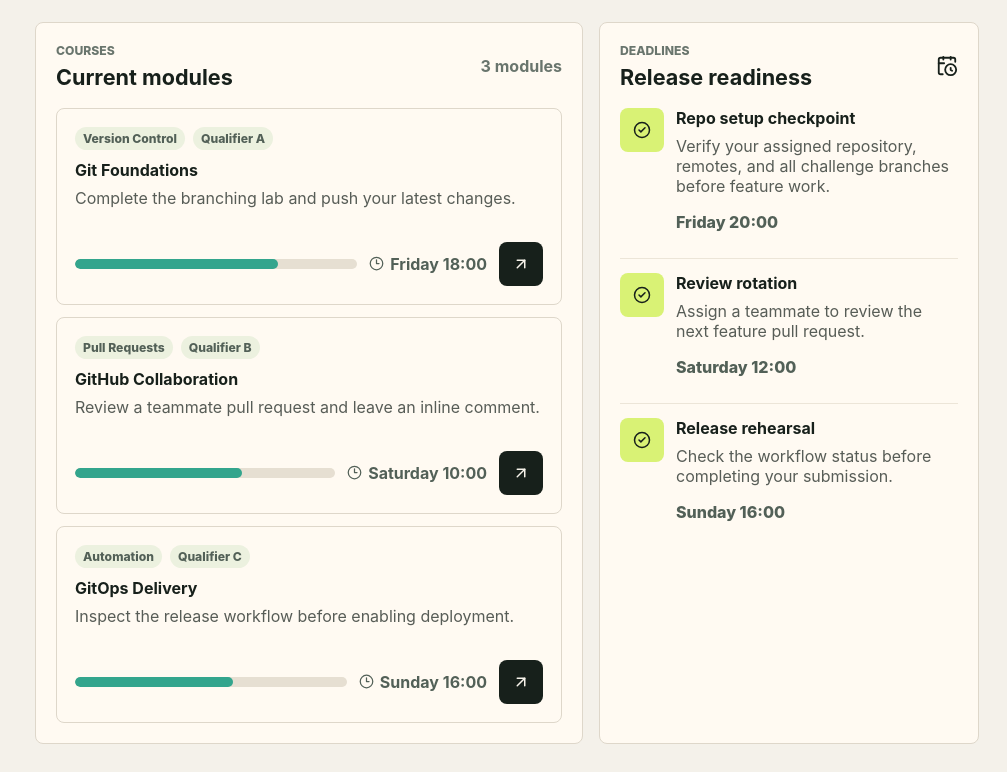
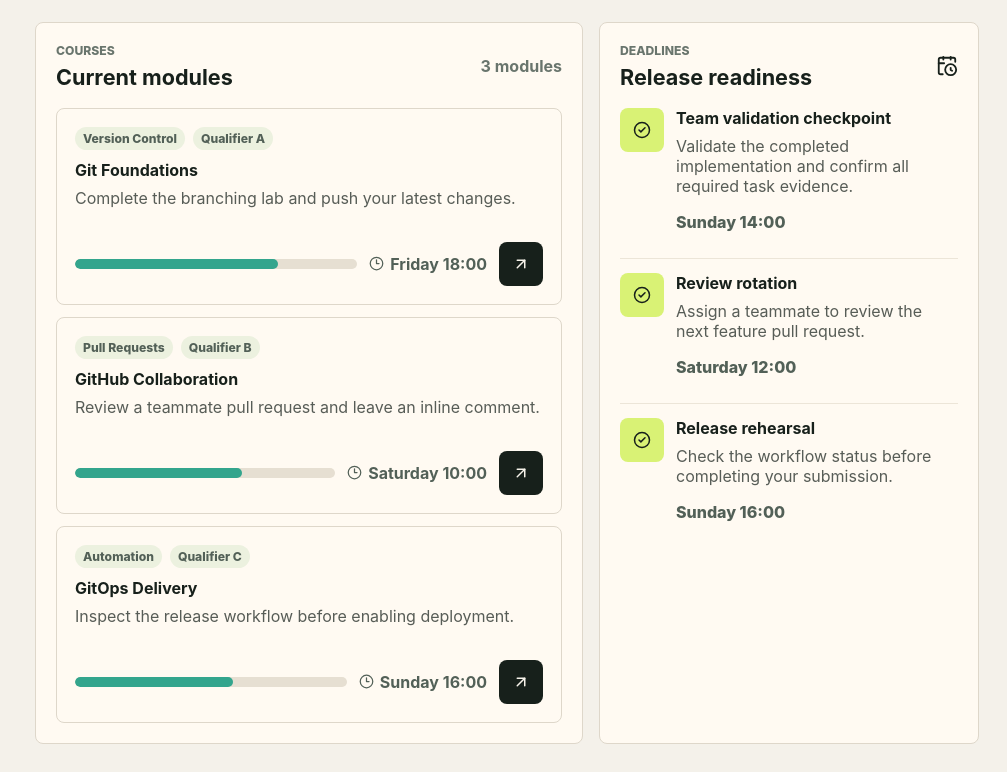
Before and after one commit to knurdz/deploy-sprint-finale-team-sonic, a React (Vite) app in the folder team-site/: page / in a window 1280 px wide. Shown: the part 1110-1882 px from the top of the page, without its empty margins (273-1280 px from the left). Built offline with nearby package versions, Linux system fonts and the light colour scheme.

Commit message:
Add team deadline update for T09 conflict

```diff
--- a/team-site/src/data/deadlines.ts
+++ b/team-site/src/data/deadlines.ts
@@ -7,10 +7,10 @@ export type DeadlineCard = {
 
 export const deadlineCards: DeadlineCard[] = [
   {
-    id: 'repo-setup-checkpoint',
-    label: 'Repo setup checkpoint',
-    due: 'Friday 20:00',
-    action: 'Verify your assigned repository, remotes, and all challenge branches before feature work.',
+    id: 'team-validation-checkpoint',
+    label: 'Team validation checkpoint',
+    due: 'Sunday 14:00',
+    action: 'Validate the completed implementation and confirm all required task evidence.',
   },
   {
     id: 'review',
```
